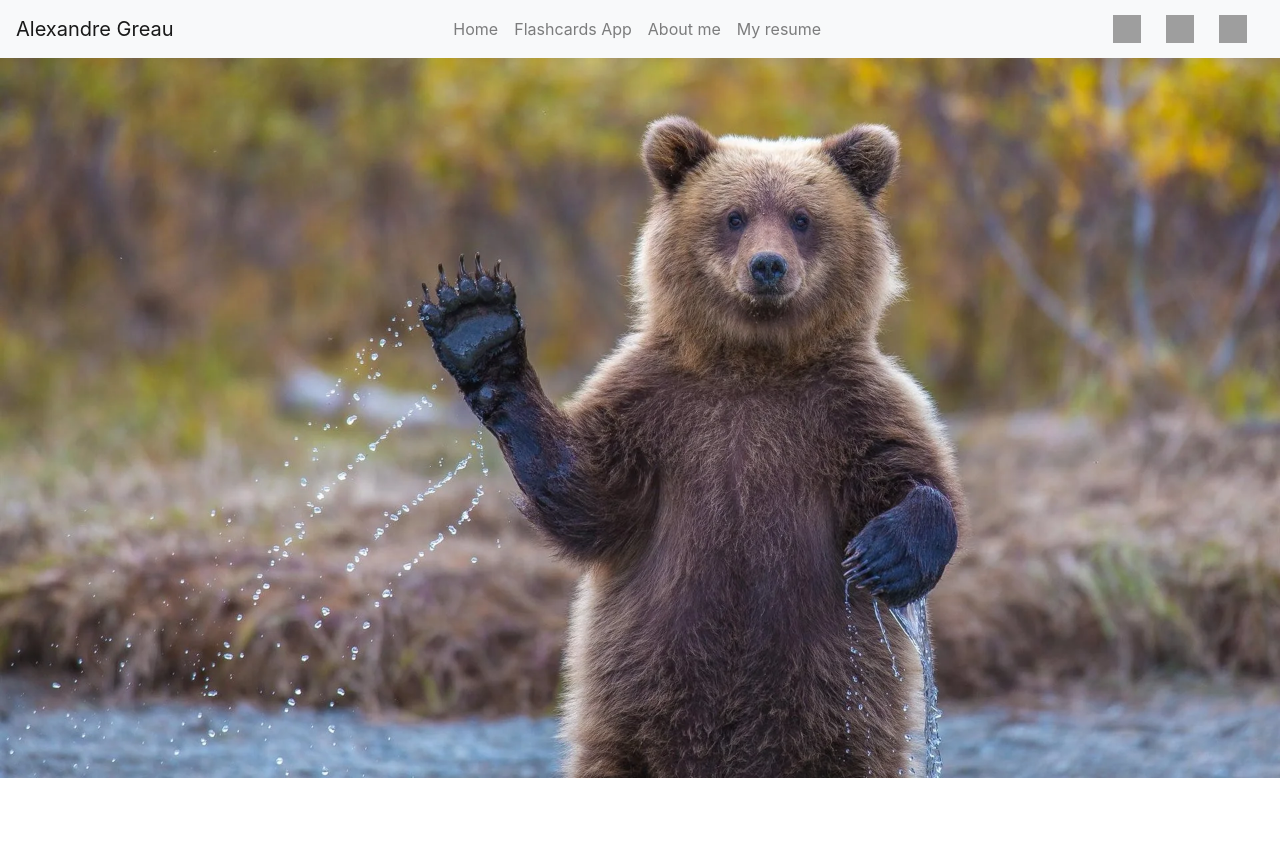
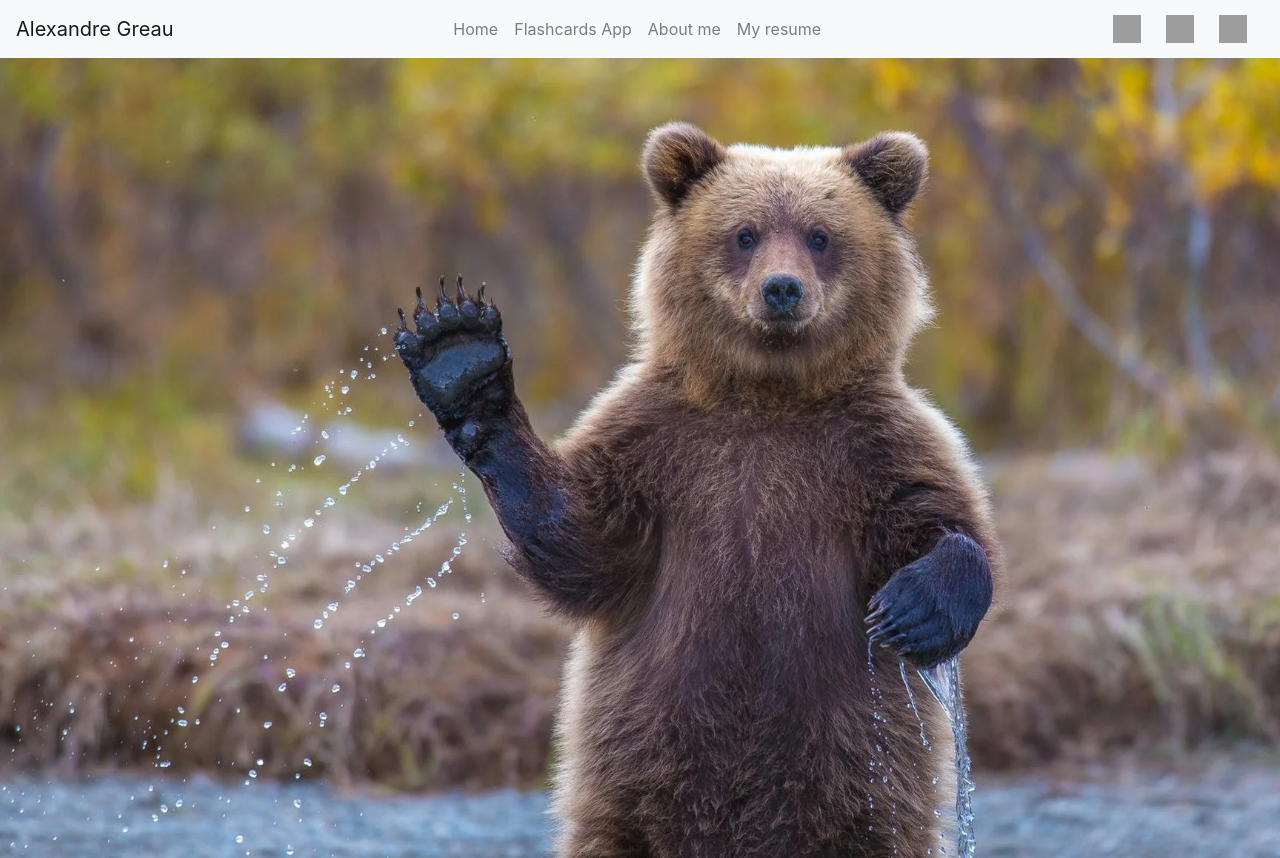
Before and after one commit to AlexGreau/Alex-Portfolio, a React (Create React App) app in the folder ui/: page /helloworld in a window 1280 px wide. Before the commit the page ends 800 px from the top, so only its background shows below. Built offline with nearby package versions, Linux system fonts and the light colour scheme; grey boxes are pictures that could not be loaded.

Commit message:
added back scroll

```diff
--- a/ui/src/App.css
+++ b/ui/src/App.css
@@ -1,7 +1,9 @@
 .App {
-  display: grid;
+  display: flex;
   text-align: center;
-  height: 100%;
+  align-items: center;
+  height: 100vh;
+  width: 100vw;
 }
 
 .App-header {
--- a/ui/src/App.js
+++ b/ui/src/App.js
@@ -14,7 +14,7 @@ class App extends Component {
   render() {
     return (
       <div className="App">
-        <div id='body' data-spy="scroll" data-target="#header" data-offset="0">
+        <div id='body' data-spy="scroll" data-target="#header" data-offset="0" className="container-fluid">
           <Bio/>
           <ProjectSection />
           <JokeSection />
--- a/ui/src/component/Hello.js
+++ b/ui/src/component/Hello.js
@@ -1,12 +1,10 @@
 import React from "react";
 import './components.css';
-import hello from '../assets/hello.jpg';
 
 
 const Hello = () => {
     return (
         <div id='helloDiv' className='p-0'>
-            <img id='hello' src={hello} className="img-fluid" alt="bear Hello"></img>
         </div>
     )
 }
--- a/ui/src/component/components.css
+++ b/ui/src/component/components.css
@@ -18,11 +18,15 @@
 }
 
 #helloDiv {
-    height: 50%;
-    overflow: hidden;
+    height: 100vh;
+    background: url('../assets/hello.jpg') no-repeat center fixed;
+    background-size: cover;
 }
 
-#hello {
+#helloImg {
+    display: hidden;
+    max-width: 100vw;
+    height: auto;
     padding: 0;
     display: block;
     margin: 0 auto;
--- a/ui/src/index.css
+++ b/ui/src/index.css
@@ -10,7 +10,6 @@ body {
 html, #root{
   margin:0;
   height: 100%;
-  overflow: hidden;
 }
 
 code {
```
